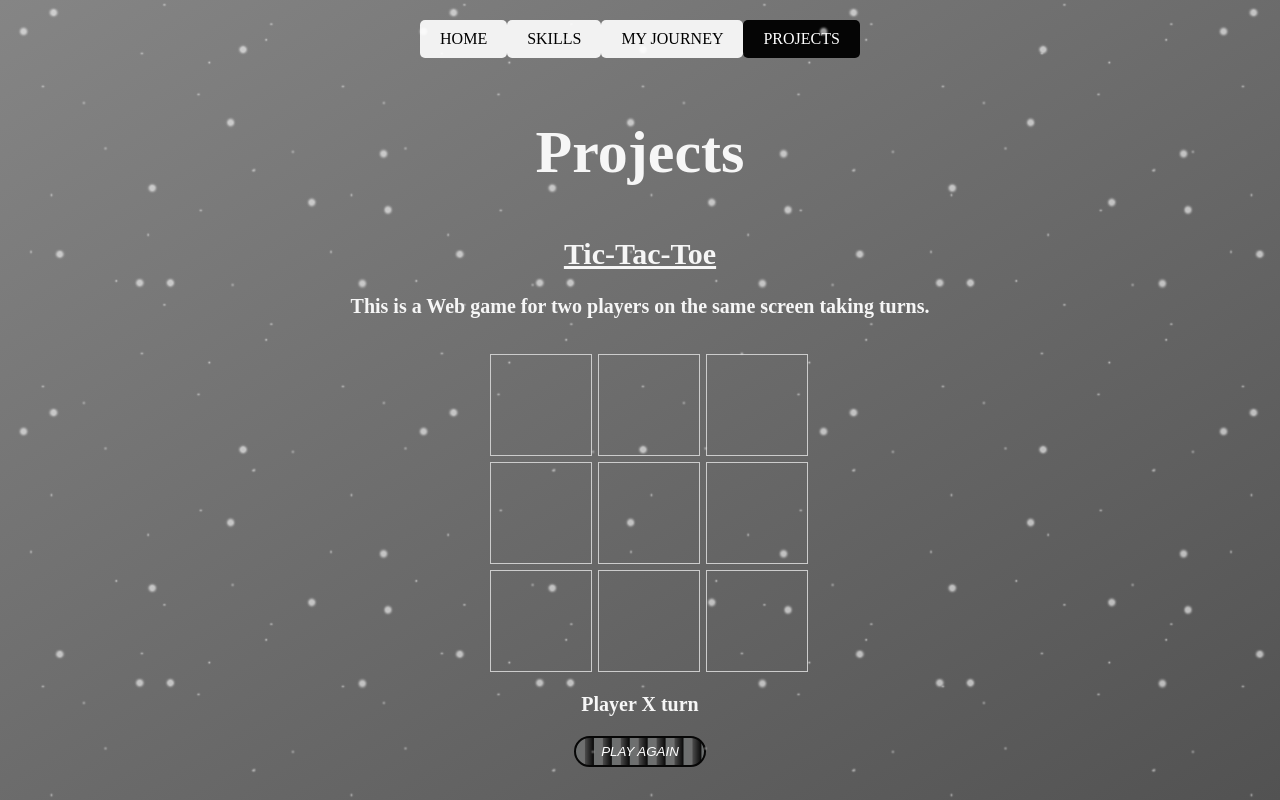
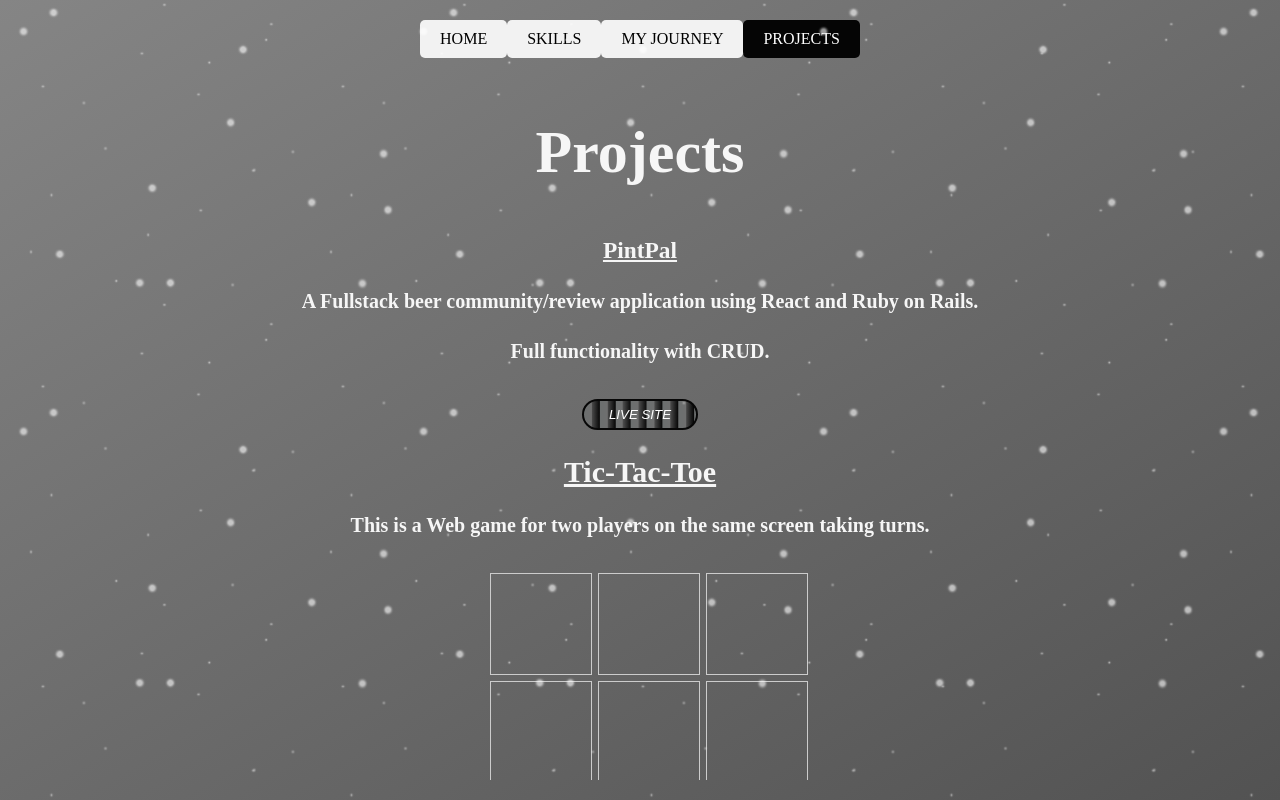
Before and after one commit to Mikechavo/Mikechavo, a React (Create React App) app: page / in a window 1280 px wide. Both pictures are taken after a click on the button "PROJECTS". Built offline with nearby package versions, Linux system fonts and the light colour scheme.

Commit message:
added projects

```diff
--- a/src/components/Projects.js
+++ b/src/components/Projects.js
@@ -12,6 +12,14 @@ const Projects = () => {
 
           <section id='Projects1' className='projects-section'>
             <h1 className='projectsTitle'>Projects</h1>
+            <div className="Project">
+              <u><h3>PintPal</h3></u>
+              <h4>A Fullstack beer community/review application using React and Ruby on Rails.</h4>
+              <h4>Full functionality with CRUD.</h4>
+              <a href="https://pintpal.onrender.com/">
+                <button className="buttons">Live Site</button>
+              </a>
+            </div>
             <div className="Project">
               <u><h2>Tic-Tac-Toe</h2></u>
               <p>This is a Web game for two players on the same screen taking turns.</p>
@@ -45,6 +53,26 @@ const Projects = () => {
                 <button className="buttons">Source code</button>
               </a>
             </div>
+            <div className="Project">
+              <u><h3>Fictional Dating Application</h3></u>
+              <h4>A Fullstack dating application using React and Ruby on Rails.</h4>
+              <a href="https://github.com/learn-academy-2023-echo/cat-tinder-frontend-fiction-dateme-mike-graham">
+                <button className="buttons">Frontend Source code</button>
+              </a>
+              <a href="https://github.com/learn-academy-2023-echo/cat-tinder-backend-fiction-dateme-mike-graham">
+                <button className="buttons">Backend Source code</button>
+              </a>
+            </div>
+            <div className="Project">
+              <u><h3>Cribz</h3></u>
+              <h4>A Fullstack hotel application using React and Ruby on Rails.</h4>
+              <a href="https://github.com/learn-academy-2023-echo/apartment-app-frontend-cribz">
+                <button className="buttons">Frontend Source code</button>
+              </a>
+              <a href="https://github.com/learn-academy-2023-echo/apartment-app-backend-cribz">
+                <button className="buttons">Backend Source code</button>
+              </a>
+            </div>
           </section>
   )
 }
```
